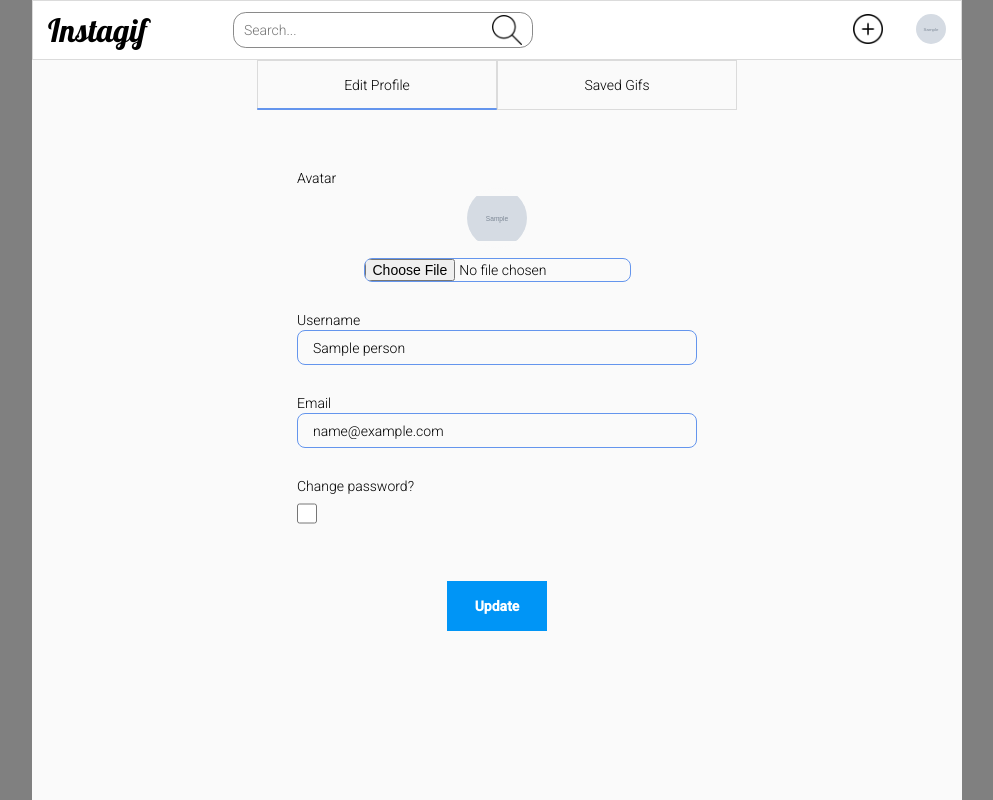
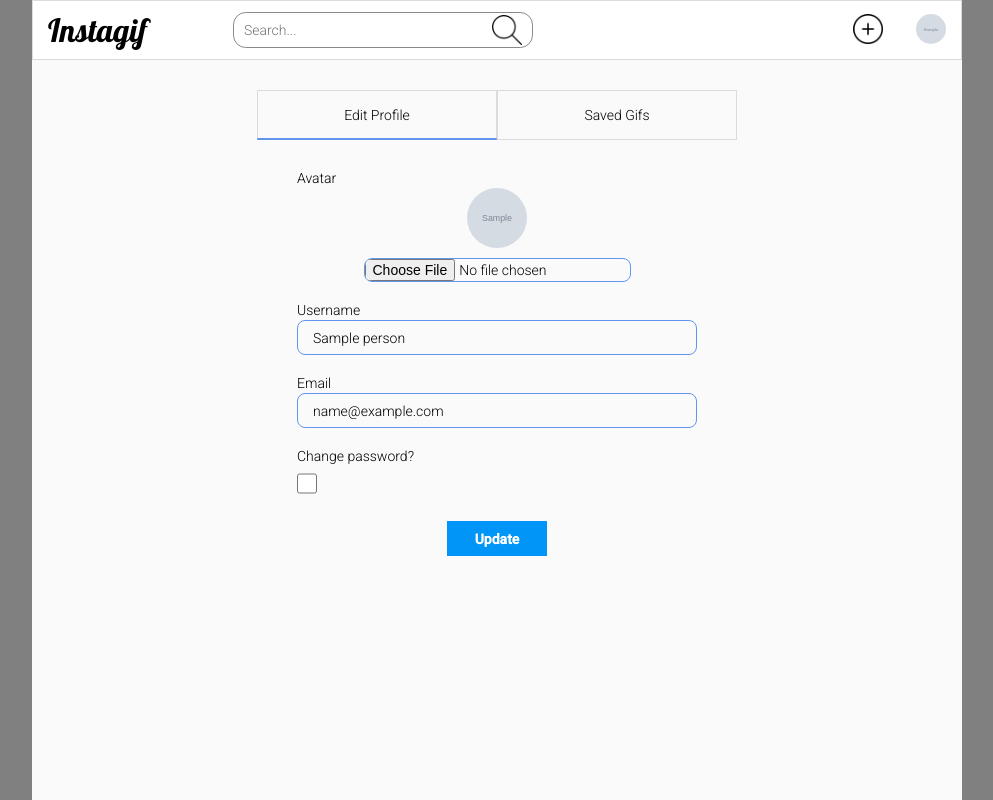
Before and after one commit to Aksa123/instameme, a Django app: page /instagif/profile/ in a window 1280 px wide. Shown: the whole page, without its empty margins (143-1136 px from the left). Run offline with Django 3.2, Linux system fonts and the light colour scheme; a user stored in the database is signed in; tables that the repository leaves empty hold one stand-in row (values such as "Sample post"); grey boxes marked "Sample" are stand-in pictures; some libraries are stand-ins or nearby versions.

Commit message:
revision

```diff
--- a/instagif/models.py
+++ b/instagif/models.py
@@ -13,6 +13,7 @@ class Person(models.Model):
     email = models.EmailField()
     name = models.CharField(max_length=100, null=True)
     avatar = models.ImageField(upload_to=MEDIA_FOLDER_AVATAR)
+    is_admin = models.BooleanField(default=False)
     date_created = models.DateTimeField(auto_now_add=True)
     date_updated = models.DateTimeField(auto_now=True)
 
--- a/instagif/static/instagif/base.css
+++ b/instagif/static/instagif/base.css
@@ -10,6 +10,12 @@
     /* font-family: 'Montserrat', sans-serif; */
     font-weight: 300;
     box-sizing: border-box;
+    scrollbar-width: none;
+    -ms-overflow-style: none;  /* IE and Edge */
+}
+
+::-webkit-scrollbar {
+    display: none;
 }
 
 html{
--- a/instagif/static/instagif/index.css
+++ b/instagif/static/instagif/index.css
@@ -181,9 +181,8 @@
 }
 
 .content-item-gif-img{
-    width: 100%;
-    /* max-height: 480px; */
-    max-height: 100%;
+    max-width: 100%;
+    max-height: 600px;
 }
 
 .scale0{
--- a/instagif/static/instagif/profile.css
+++ b/instagif/static/instagif/profile.css
@@ -78,12 +78,18 @@
     visibility: visible;
 }
 
+#profile-saved-extra-container{
+    height: 100%;
+    padding-top: 30px;
+}
+
 #profile-saved-images-container{
-    width: 100%;
-    max-width: 100%;
+    width: 200%;
+    /* max-width: 100%; */
     position: relative;
     overflow-x: hidden;
     transition-duration: 1000ms;
+    display: flex;
 }
 
 .bottom-550{
@@ -94,8 +100,17 @@
     bottom: 0;
 }
 
+.overflow-y-hidden{
+    overflow-y: hidden;
+}
+
+.overflow-y-scroll{
+    overflow-y: scroll;
+}
+
 #saved-images-content{
-    width: 100%;
+    width: 50%;
+    padding-top: 50px;
     position: relative;
     box-sizing: border-box;
     transition-duration: 1000ms;
@@ -103,8 +118,8 @@
 }
 
 #profile-content{
-    width: 100%;
-    padding-top: 60px;
+    width: 50%;
+    padding-top: 30px;
     position: relative;
     box-sizing: border-box;
     transition-duration: 1000ms;
@@ -113,7 +128,7 @@
 
 #profile-form{
     width: 400px;
-    height: 100%;
+    /* height: 100%; */
     margin-left: auto;
     margin-right: auto;
 }
@@ -124,18 +139,15 @@
     justify-content: flex-start;
     align-items: center;
     margin-top: 2px;
-    margin-bottom: 30px;
+    margin-bottom: 20px;
 }
 
 #avatar-placeholder{
     width: 60px;
     height: 60px;
-    object-fit: contain;
+    margin-bottom: 10px;
+    object-fit: cover;
     border-radius: 50%;
-}
-
-#avatar-placeholder{
-    margin-bottom: 10px;
 }
 
 #avatar-input{
@@ -151,7 +163,7 @@
     padding-top: 5px;
     padding-bottom: 5px;
     margin-top: 2px;
-    margin-bottom: 30px;
+    margin-bottom: 20px;
     border: 1px solid cornflowerblue;
     box-sizing: border-box;
     border-radius: 8px;
@@ -164,8 +176,8 @@
 
 #submit-button{
     width: 100px;
-    height: 50px;
-    margin-top: 50px;
+    height: 35px;
+    margin-top: 20px;
     margin-left: auto;
     margin-right: auto;
     display: block;
--- a/instagif/static/instagif/profile.js
+++ b/instagif/static/instagif/profile.js
@@ -1,4 +1,6 @@
 let profile_saved_images_container = document.querySelector("#profile-saved-images-container")
+const base_content_container = document.querySelector("#base-content-container")
+const profile_saved_extra_container = document.querySelector("#profile-saved-extra-container")
 let edit_profile_button = document.querySelector("#edit-profile-button")
 let saved_images_button = document.querySelector("#saved-images-button")
 let selection_line = document.querySelector("#selection-line")
@@ -29,12 +31,8 @@ function slideToSavedGifs(){
     selected_menu = "saved-images"
     selection_line.classList.replace("selection-line-left0", "selection-line-left50")
 
-    saved_images_content.classList.replace("display-none", "display-inline-block")
-    saved_images_content.style.bottom = getComputedStyle(profile_form).height
-    setTimeout(() => {
-        saved_images_content.classList.replace("left-100", "left-0")
-        profile_content.classList.replace("left-0", "left-min100")
-    }, 50)
+    profile_saved_images_container.classList.replace("left-0", "left-min100")
+    profile_saved_extra_container.classList.replace("overflow-y-hidden", "overflow-y-scroll")
 }
 
 function slideToProfile(){
@@ -43,9 +41,8 @@ function slideToProfile(){
     selected_menu = "edit-profile"
     selection_line.classList.replace("selection-line-left50", "selection-line-left0")
 
-    profile_content.classList.replace("hidden", "visible")
-    profile_content.classList.replace("left-min100", "left-0")
-    saved_images_content.classList.replace("left-0", "left-100")
+    profile_saved_images_container.classList.replace("left-min100", "left-0")
+    profile_saved_extra_container.classList.replace("overflow-y-scroll", "overflow-y-hidden")
 }
 
 
@@ -65,27 +62,6 @@ function startProfilePage(){
 
         changePasswordContainerDisplay()
     })
-
-
-
-    for (let i=0; i<menu_contents.length; i++){
-        let menu_content = menu_contents[i]
-        console.log(menu_content)
-        menu_content.addEventListener("transitionend", () => {
-            if (selected_menu === "saved-images"){
-                console.log("saved")
-                profile_content.classList.replace("visible", "hidden")
-            }
-            else if (selected_menu === "edit-profile"){
-                console.log("edit")
-                saved_images_content.classList.replace("display-inline-block", "display-none")
-            }
-
-        })
-    }
-
-
-
 }
 
 
--- a/instagif/static/instagif/reel.css
+++ b/instagif/static/instagif/reel.css
@@ -7,6 +7,12 @@
     font-size: 14px;
     color: white;
     font-family: 'Roboto', sans-serif;
+    scrollbar-width: none;
+    -ms-overflow-style: none;  /* IE and Edge */
+}
+
+::-webkit-scrollbar {
+    display: none;
 }
 
 :root{
--- a/instagif/static/instagif/upload.css
+++ b/instagif/static/instagif/upload.css
@@ -109,10 +109,9 @@
 
 #preview-img{
     width: 100%;
-    min-width: 480px;
     max-width: 600px;
     max-height: 600px;
-    /* object-fit: contain; */
+    object-fit: contain;
 }
 
 .text-container{
--- a/instagif/templates/instagif/base.html
+++ b/instagif/templates/instagif/base.html
@@ -71,9 +71,9 @@
                                 <img src="{% static 'instagif/account.png' %}" alt="" class="account-dropdown-item-img">
                                 <p class="account-dropdown-item-text">Profile</p>
                             </a>
-                            <a href="{% url 'instagif:profile' %}#saved-gifs-content" class="account-dropdown-item-link">
+                            <a href="{% url 'instagif:profile' %}#saved-images-content" class="account-dropdown-item-link">
                                 <img src="{% static 'instagif/unsaved.png' %}" alt="" class="account-dropdown-item-img">
-                                <p class="account-dropdown-item-text">Saved Gifs</p>
+                                <p class="account-dropdown-item-text">Saved Images</p>
                             </a>
                             <hr class="account-dropdown-line">
                             <form id="logout-form" action="{% url 'instagif:logout' %}" method="POST">
--- a/instagif/templates/instagif/login.html
+++ b/instagif/templates/instagif/login.html
@@ -16,11 +16,11 @@
                     {% csrf_token %}
                     <div class="form-input-container">
                         <input id="form-email" class="form-input" type="text" name="email">
-                        <span id="email-placeholder" class="input-placeholder input-placeholder-big">Email</span>
+                        <span id="email-placeholder" class="input-placeholder input-placeholder-big">Try: guest@mail.com</span>
                     </div>
                     <div id="form-input-container-password" class="form-input-container">
                         <input id="form-password" class="form-input" type="password" name="password">
-                        <span id="password-placeholder" class="input-placeholder input-placeholder-big">Password</span>
+                        <span id="password-placeholder" class="input-placeholder input-placeholder-big">Try: guest123</span>
                     </div>
                     <span id="error-message">Email or password is wrong.</span>
 
--- a/instagif/templates/instagif/profile.html
+++ b/instagif/templates/instagif/profile.html
@@ -3,6 +3,8 @@
 {% block content %}
 
 {% load static %}
+
+<div id="profile-saved-extra-container" class="overflow-y-hidden">
 
     <div id="option-bar-container">
         <div id="option-bar-flex">
@@ -17,9 +19,9 @@
     </div>
 
 
-<div id="profile-saved-images-container" >
+    <div id="profile-saved-images-container" class="left-0" >
 
-    <div id="profile-content" class="display-inline-block left-0 visible">
+        <div id="profile-content">
             <form action="{% url 'instagif:edit_profile' %}" id="profile-form" method="POST" enctype="multipart/form-data">
                 {% csrf_token %}
                 <label for="avatar-input">Avatar</label>
@@ -43,7 +45,7 @@
 
 
 
-    <div id="saved-images-content" class="display-none left-100">
+        <div id="saved-images-content">
             <div id="saved-images-text">
                 {% if save_count > 0 %}
                 <p>Here's the list of your saved images</p>
@@ -68,6 +70,7 @@
         </div>
     </div>
 
+</div>
 {% endblock %}
 
 
--- a/instagif/views.py
+++ b/instagif/views.py
@@ -1,5 +1,5 @@
 import re
-from django.http.response import HttpResponseServerError, JsonResponse
+from django.http.response import JsonResponse
 from django.shortcuts import redirect, render
 from django.http import request, HttpResponse
 from django.template.loader import render_to_string
@@ -8,6 +8,7 @@ from django.template.engine import Engine
 from django.urls import reverse
 from pprint import pprint, pformat
 from .business_logic import str_to_bool, get_mini_comments_from_querysets, get_user
+from .decorators import is_admin
 from django.contrib.auth.models import User
 from django.db.models import Count
 from django.db import connection
@@ -20,10 +21,11 @@ import base64
 
 
 # Create your views here.
-
+@is_admin
 def admin_home(request):
     return redirect("instagif:admin", menu="users")
 
+@is_admin
 def admin(request, menu):
     limit = 10
     page = request.GET.get("page", 1)
@@ -50,6 +52,7 @@ def admin(request, menu):
 
     return render(request, ("instagif/" + template), context={"items": items, "menu": menu})
 
+@is_admin
 def admin_user_edit(request, id):
     if request.method == "GET":
         user = get_user(request, id=id)
@@ -94,6 +97,7 @@ def admin_user_edit(request, id):
     else:
         return HttpResponse("ERROR: Forbidden method.")
 
+@is_admin
 def admin_user_create(request):
     if request.method == "GET":
         return render(request, "instagif/admin_user_create.html")
@@ -121,6 +125,7 @@ def admin_user_create(request):
     else:
         return HttpResponse("ERROR: Forbidden method.")
 
+@is_admin
 def admin_user_delete(request, id):
     if request.method == "DELETE":
         current_user_id = request.user.id
@@ -142,6 +147,7 @@ def admin_user_delete(request, id):
     else:
         return HttpResponse("ERROR: Forbidden method.")
 
+@is_admin
 def admin_tag_edit(request, id):
     if request.method == "GET":
         tag = Tag.objects.get(id=id)
@@ -161,6 +167,7 @@ def admin_tag_edit(request, id):
             "message": "Tag has been updated successfully."
         })
 
+@is_admin
 def admin_tag_create(request):
     if request.method == "GET":
         return render(request, "instagif/admin_tag_create.html")
@@ -173,6 +180,7 @@ def admin_tag_create(request):
             "message": "Tag has been created successfully."
         })
 
+@is_admin
 def admin_tag_delete(request, id):
     if request.method == "DELETE":
         tag = Tag.objects.get(id=id)
@@ -185,6 +193,7 @@ def admin_tag_delete(request, id):
     else:
         return HttpResponse("ERROR: Forbidden method.")
 
+@is_admin
 def admin_image_create(request):
     if request.method == "GET":
         tags = Tag.objects.all()
@@ -218,6 +227,7 @@ def admin_image_create(request):
             "message": "Forbidden method."
         })
 
+@is_admin
 def admin_image_edit(request, id):
     if request.method == "GET":
         image_obj = Image.objects.get(id=id)
@@ -278,6 +288,7 @@ def admin_image_edit(request, id):
             "message": "Forbidden method."
         })
 
+@is_admin
 def admin_image_delete(request, id):
     if request.method == "DELETE":
         image = Image.objects.get(id=id)
@@ -550,8 +561,6 @@ def reel_all(request):
             image_string = render_to_string("instagif/reel_component.html", context={"image": image})
             images_list.append(image_string)
 
-        pprint(images_list[0], indent=4)
-
         return JsonResponse({
             "images_list": images_list
         })
@@ -770,9 +779,6 @@ def api_follow(request, following_id):
         user = request.user
         following_obj = Following.objects.filter(user=user, following_id=following_id)
         is_already_following = following_obj.exists()
-        print(is_already_following)
-        print(following_id)
-        pprint(following_obj, indent=4)
 
         if is_already_following:
             following_obj.delete()
@@ -814,8 +820,6 @@ def api_edit_profile(request):
         if "input_avatar" in request.FILES:
             person.avatar = request.FILES["input_avatar"]
         person.save()
-
-        pprint(request.POST, indent=4)
 
         # check if change-password-checkbox is selected or not
         if password_checkbox:
```
Also changed, not shown: instagif/business_logic.py (+18 -0 lines), instagif/decorators.py (added, +23 -0 lines), instagif/static/instagif/detail.css (+12 -6 lines), instagif/templates/instagif/detail.html (+4 -6 lines), instagif/migrations/0003_person_is_admin.py (added), 1 other file. Lines whose indentation alone changed are shown as unchanged.
